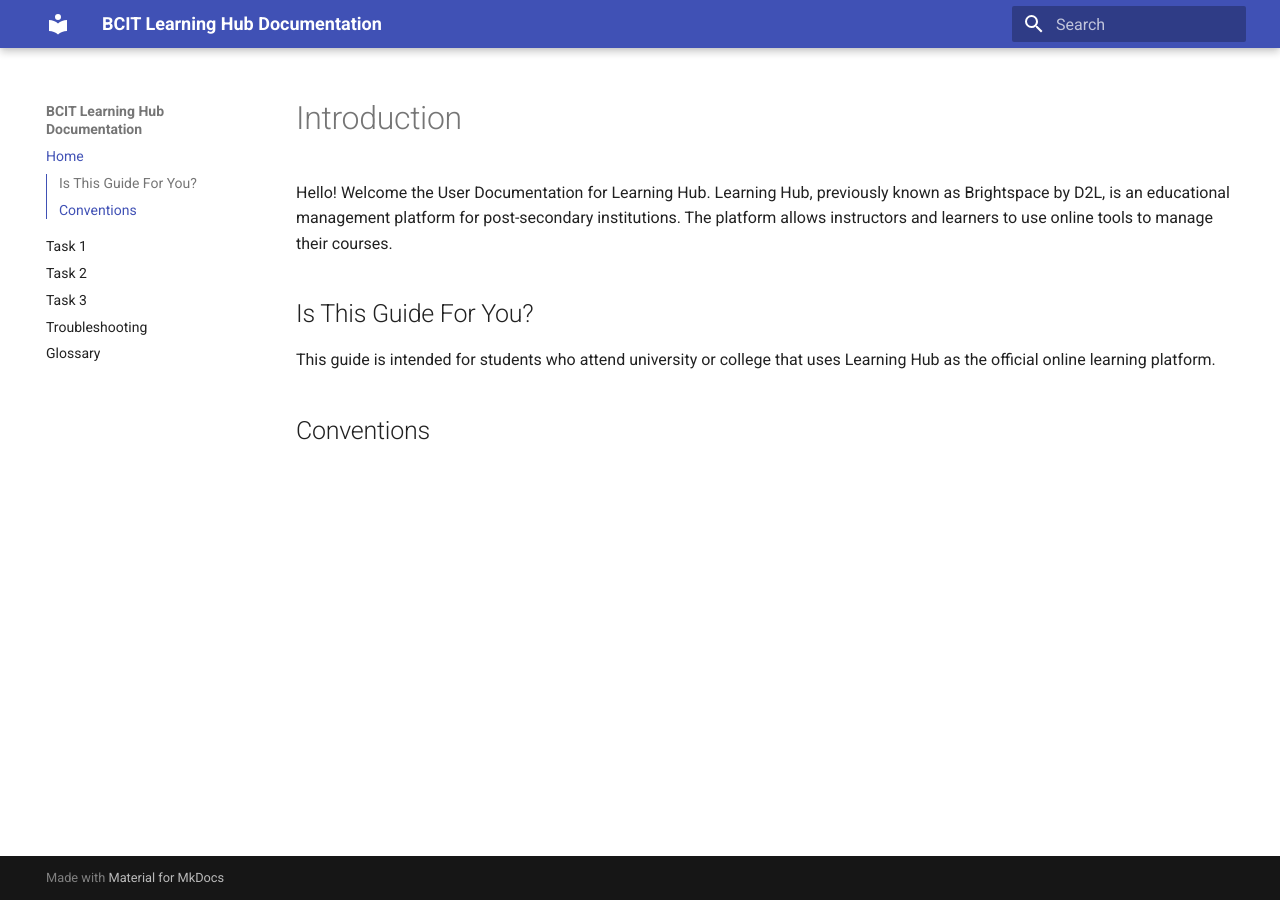
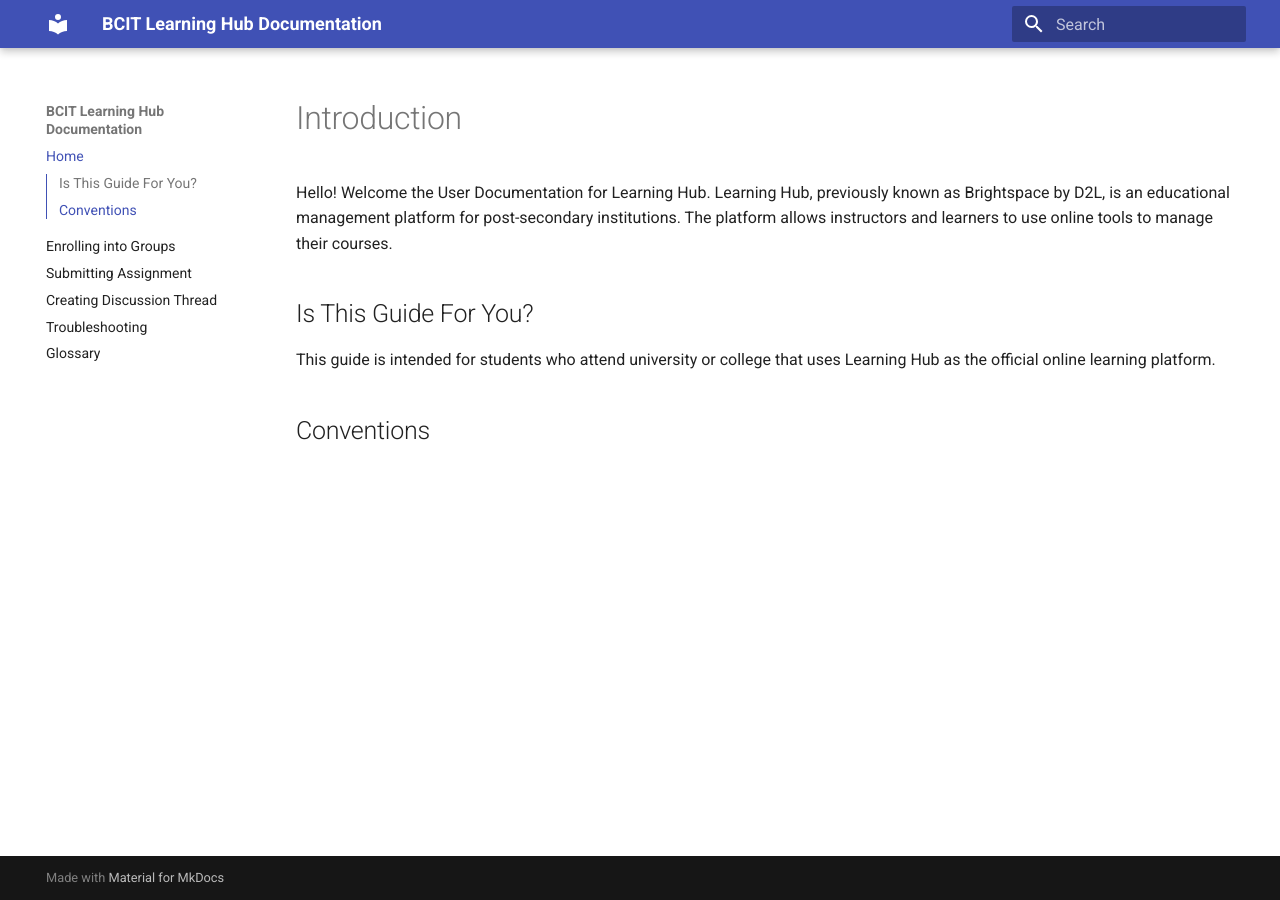
Before and after one commit to jaason-shi/learning-hub-user-documentation, an MkDocs documentation site: the page built from docs/index.md, in a window 1280 px wide. Built offline with MkDocs 1.6.1 and Material for MkDocs 9.7.7, drawn with Linux system fonts in a browser that asks for light colours.

Commit message:
update heading titles

```diff
--- a/mkdocs.yml
+++ b/mkdocs.yml
@@ -1,9 +1,9 @@
 site_name: BCIT Learning Hub Documentation
 nav:
   - Home: index.md
-  - Task 1: task1.md
-  - Task 2: task2.md
-  - Task 3: task3.md
+  - Enrolling into Groups: task1.md
+  - Submitting Assignment: task2.md
+  - Creating Discussion Thread: task3.md
   - Troubleshooting: troubleshoot.md
   - Glossary: glossary.md
 
```
